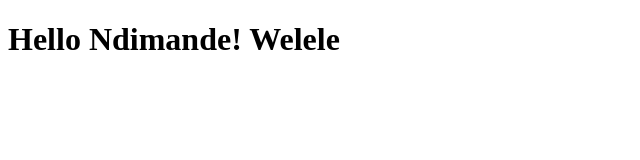
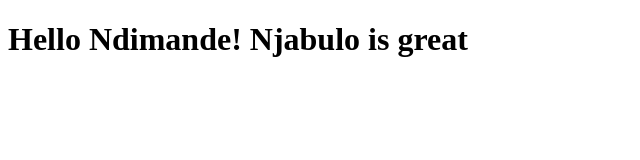
Before and after one commit to njabs18welele/web-test, a plain HTML site: page site/index.html in a window 1280 px wide. Shown: the whole page, without its empty margins (0-640 px from the left). Drawn offline with Linux system fonts and the light colour scheme.

Commit message:
Small changes

```diff
--- a/site/index.html
+++ b/site/index.html
@@ -7,7 +7,7 @@
 	<title> Hello Ndimande</title>
 </head>
 <body>
-<h1>Hello Ndimande! Welele</h1>
+<h1>Hello Ndimande! Njabulo is great</h1>
 
 </body>
 </html>
```
